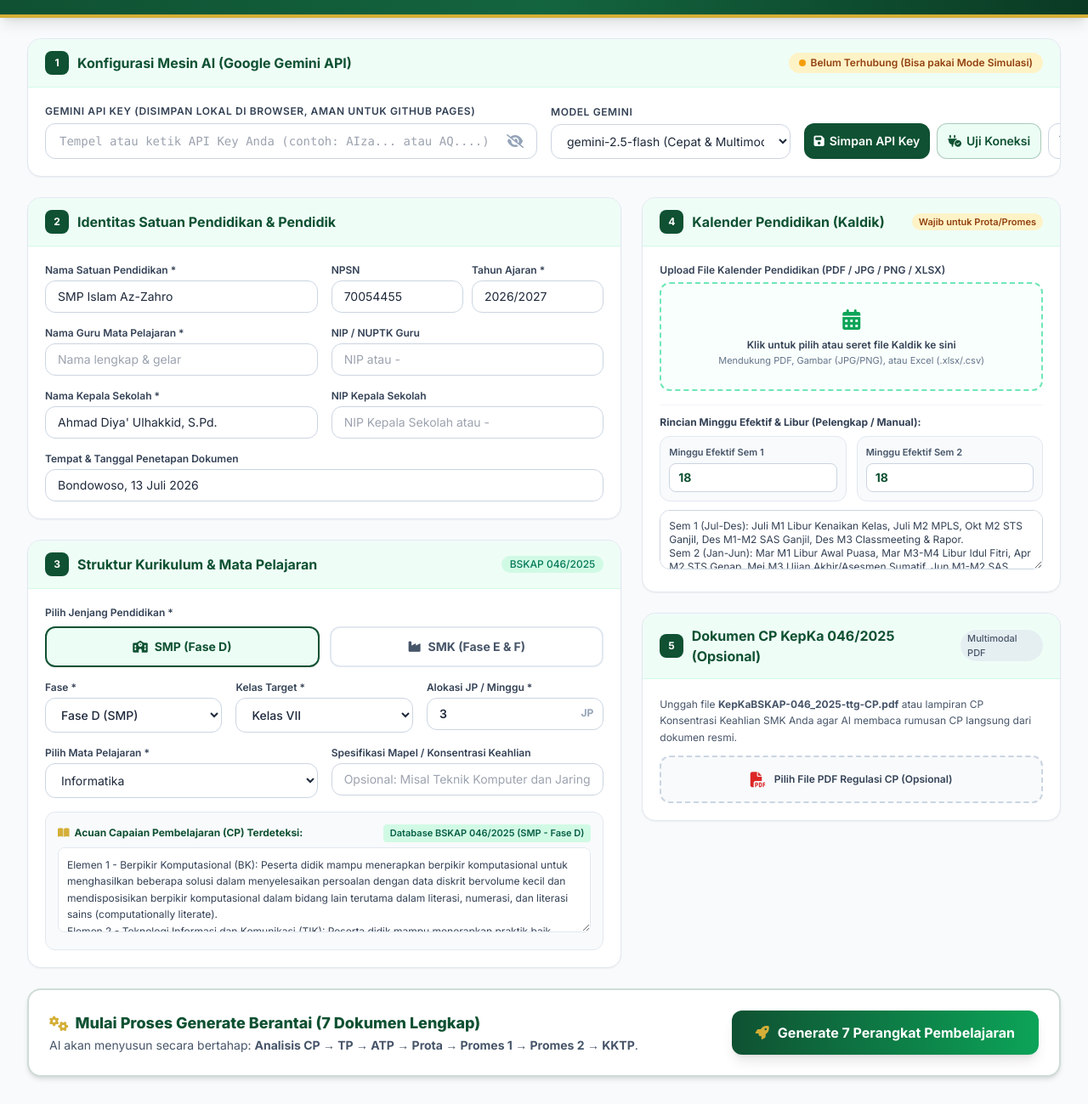
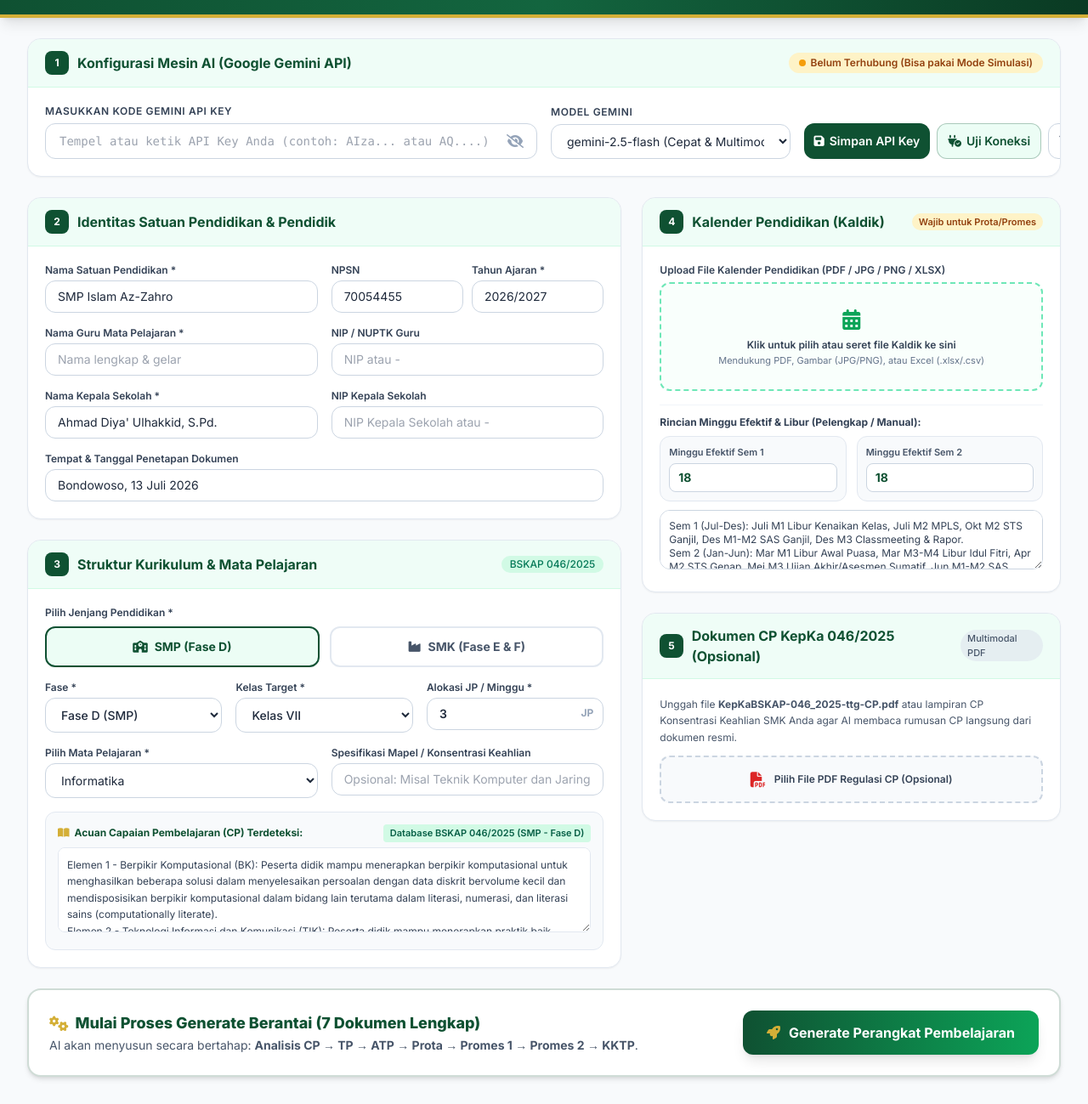
Before and after one commit to azzahrolocare/data, a plain HTML site: page perangkatajar/index.html in a window 1280 px wide. Shown: the part 101-1400 px from the top of the page at 85% size. Drawn offline with nearby package versions, Linux system fonts and the light colour scheme.

Commit message:
Update index.html

```diff
--- a/perangkatajar/index.html
+++ b/perangkatajar/index.html
@@ -144,7 +144,7 @@
             <div class="p-5 grid grid-cols-1 lg:grid-cols-12 gap-4 items-end">
                 <div class="lg:col-span-6">
                     <label for="geminiApiKey" class="block text-xs font-semibold text-slate-700 uppercase tracking-wider mb-1.5">
-                        Gemini API Key (Disimpan lokal di browser, aman untuk GitHub Pages)
+                        Masukkan Kode Gemini API Key
                     </label>
                     <div class="relative flex items-center">
                         <input type="text" id="geminiApiKey" autocomplete="off" spellcheck="false"
@@ -421,7 +421,7 @@ Sem 2 (Jan-Jun): Mar M1 Libur Awal Puasa, Mar M3-M4 Libur Idul Fitri, Apr M2 STS
                     <button type="button" id="btnGenerateAll" onclick="startChainedGeneration()"
                         class="w-full md:w-auto py-3.5 px-7 rounded-xl bg-gradient-to-r from-[#0F5132] to-[#0CA458] hover:from-[#0a3a23] hover:to-[#0F5132] text-white font-bold text-sm sm:text-base shadow-lg hover:shadow-xl transition flex items-center justify-center gap-2.5 cursor-pointer">
                         <i class="fa-solid fa-rocket text-[#D4AF37]"></i>
-                        <span>Generate 7 Perangkat Pembelajaran</span>
+                        <span>Generate Perangkat Pembelajaran</span>
                     </button>
                 </div>
             </div>
```
